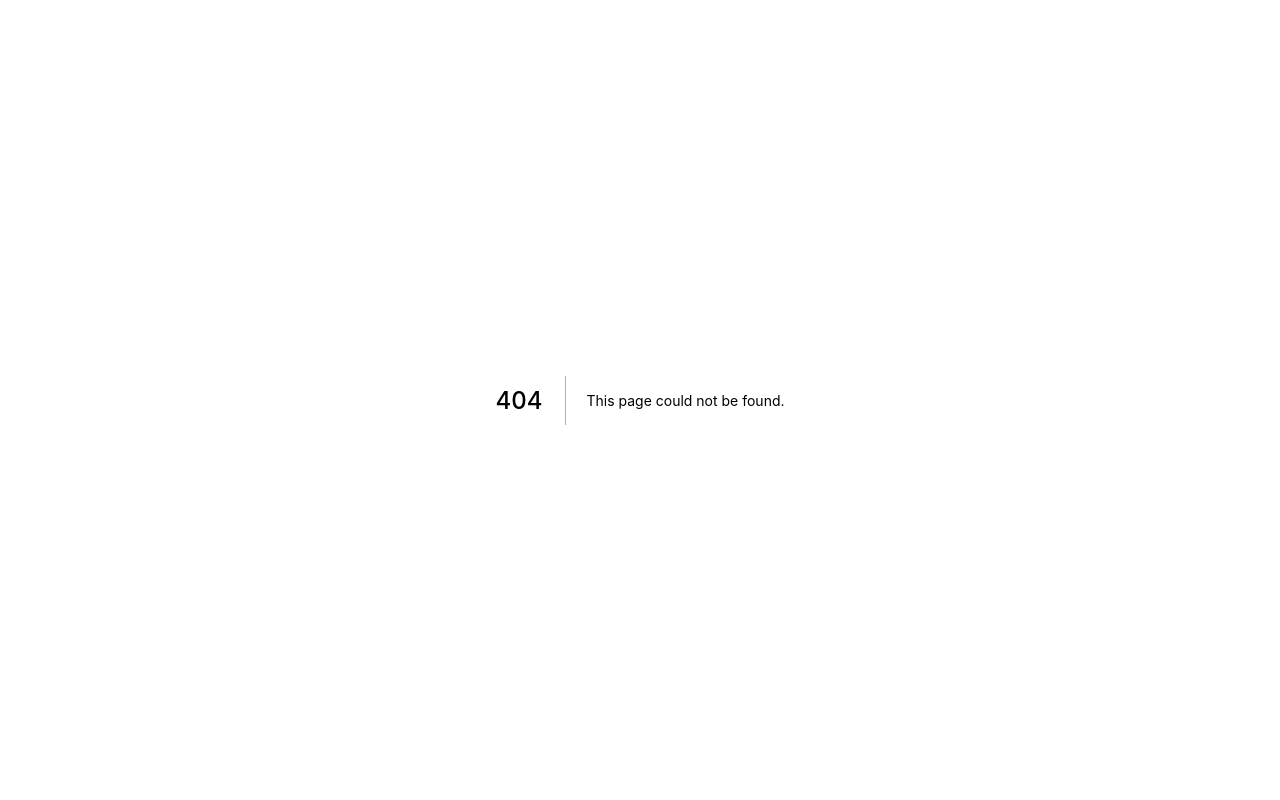
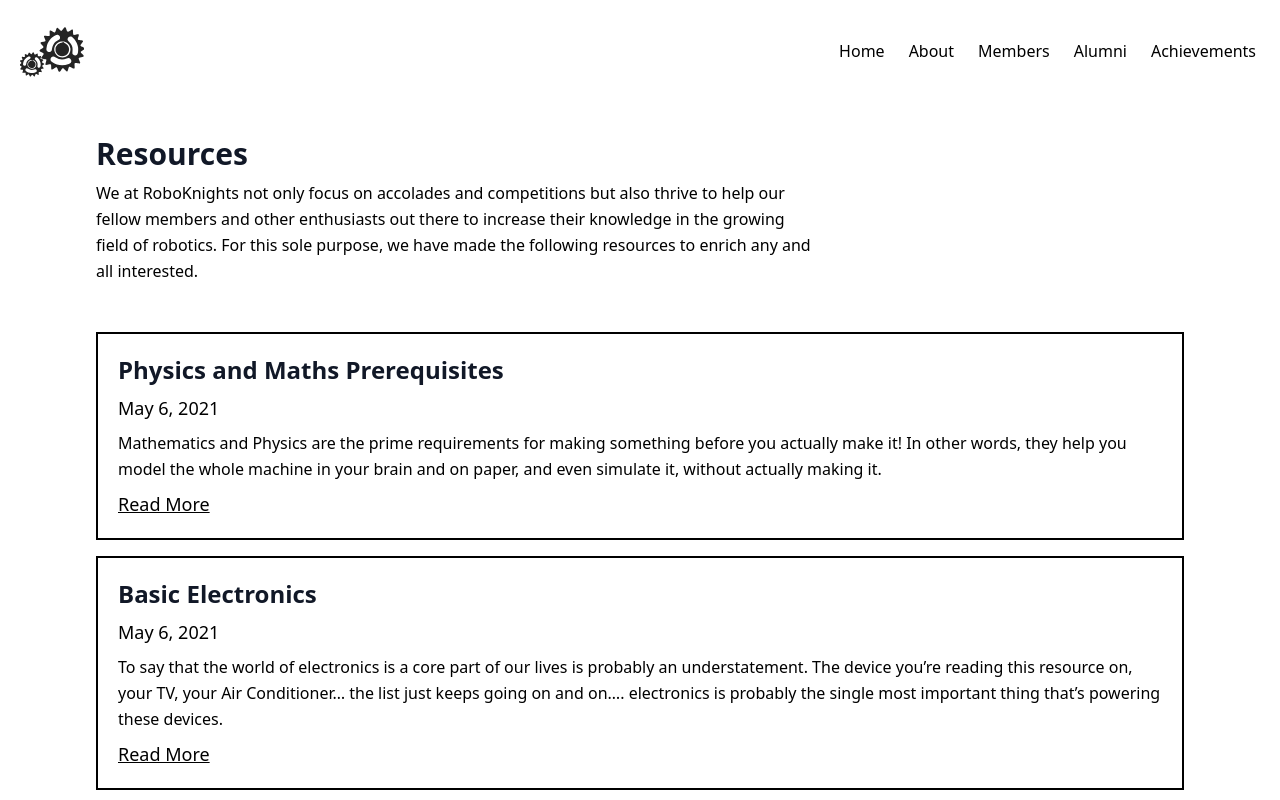
Before and after one commit to RoboKnights-Clan/RoboKnights-Clan.github.io, a Next.js app: page /resources in a window 1280 px wide. Before the commit this address had no page. Shown: the top 800 px of the page. Built offline with nearby package versions, Linux system fonts and the light colour scheme.

Commit message:
feat: Resources Page

```diff
--- /dev/null
+++ b/data/resources.ts
@@ -0,0 +1,56 @@
+export const resources = [
+  {
+    name: "Physics and Maths Prerequisites",
+    date: "May 6, 2021",
+    desc: "Mathematics and Physics are the prime requirements for making something before you actually make it! In other words, they help you model the whole machine in your brain and on paper, and even simulate it, without actually making it.",
+    link: "https://docs.google.com/document/d/e/2PACX-1vRP8TvoR8bA1Cbhc3CXm_oihUCSWkUA2A6LHFAnTElHLJ7RQt7j3GhV8NXIhS9IV81f56bAfch9Y5DS/pub",
+  },
+  {
+    name: "Basic Electronics",
+    date: "May 6, 2021",
+    desc: "To say that the world of electronics is a core part of our lives is probably an understatement. The device you’re reading this resource on, your TV, your Air Conditioner… the list just keeps going on and on…. electronics is probably the single most important thing that’s powering these devices.",
+    link: "https://docs.google.com/document/d/e/2PACX-1vQw6c0dRLHfkFtcbXYRYYH3yxEZK_2_BDPmvMvCNl4GGfSr2JMLCAY6eY-mbFdXUUOBCTo1fAfzDYUr/pub",
+  },
+  {
+    name: "Mechanical Machines and Structures",
+    date: "May 6, 2021",
+    desc: "All ‘machines’ you see daily come into different categories: some are purely mechanical like a swing, some are purely electrical like your mobile phone, and some are even purely optical - like your spectacles. However, most machines we’ll deal with are an effective combination of the first two parts - mechanics and electricity.",
+    link: "https://docs.google.com/document/d/e/2PACX-1vQR3FL_RA9HQlj3adZ71SyJQTEgLpjN653gTEGlNLPsaPsyOUgIbSafxJYP9KH_u92gCQTQSPZNzDgo/pub",
+  },
+  {
+    name: "Introduction to Arduino",
+    date: "May 6, 2021",
+    desc: "Arduino refers to a family of development boards designed by USA based company Arduino, using microcontrollers manufactured mainly by Atmel. The company was founded and originally based in Italy but is now headquartered in the USA.",
+    link: "https://docs.google.com/document/d/e/2PACX-1vSUUmk39yOWc_M7OW4g-CDIb7a9rfiIVbrQFylwVLBU9v3XGph59Wy4yB8zBo5jF7UVz2kRpvvDmn9s/pub",
+  },
+  {
+    name: "Introduction to Sensors",
+    date: "May 6, 2021",
+    desc: "In layman’s terms, a sensor is an input device which provides a signal to a microcontroller that can be converted to a specific physical quantity. But what does this really mean?",
+    link: "https://docs.google.com/document/d/e/2PACX-1vSA7vLaR7eA2lFY1Uz391JW__XAjVfGdknGaYb_DbATsx9LNwdhvzd7SJ0hc6Jcw06RiVuKIYjoPjmB/pub",
+  },
+  {
+    name: "Internet of Things",
+    date: "July 15, 2021",
+    desc: "In a nutshell, it is the exchange of information got through the connections between sensors and other technology over the internet. From your car to a refrigerator, from a cell phone to mp3 players, most of the digital devices we see are connected to an IoT network.",
+    link: "https://docs.google.com/document/d/e/2PACX-1vRVFj2ovCNcHTWCpMQ7abFeDj1q2I0wT3smP572v5pt0lfTmuNgPDBfy4cGaPJ_krMCXWFXEif3n4Gl/pub",
+  },
+  {
+    name: "Advanced Programming— Dijkstra's Algorithm",
+    date: "May 6, 2021",
+    desc: "Mobile robots have a wide range of applications. Path-planning is an important primitive for autonomous mobile robots that lets robots find the ‘shortest’, or the ‘otherwise optimal’ path between two points.",
+    link: "https://docs.google.com/document/d/e/2PACX-1vSepKJHQE3Zm_eL20kLEHYFjOZD1ED7CRlZwerTnyEkBeARbQ0Rw9KF-OPrfjzKv3Rb8_9zvcr0M7df/pub",
+  },
+  {
+    name: "Advanced Programming— Linear Regression",
+    date: "May 6, 2021",
+    desc: "Machine Learning is everywhere. This is a phrase we see often these days, and it’s pretty close to a genuine truism. Netflix, Amazon, Siri, Pandora, and the list goes on. But it’s not just entertainment and media.",
+    link: "https://docs.google.com/document/d/e/2PACX-1vSaHk7u5ECByuOTD-ciZ2oJXNT_dxTAUN6WGMdUbAZFSX3IjkymJ9db0VGPITC_rnIbIFc2ex1yPODw/pub",
+  },
+  {
+    name: "Advanced Programming— PID Control Algorithm",
+    date: "May 6, 2021",
+    desc: "PID stands for Proportional - Integral - Derivative. Now, don’t panic. While the title screams calculus (and at the lowest level it is calculus), in practice, you don’t need an in-depth understanding of the math to implement it.",
+    link: "https://docs.google.com/document/d/e/2PACX-1vRB-VmYHpyutXp27sr-yiTKkT_TOKEBc0lJvz23G1N_krG3V-t9QHYzoB0XEZzJ3dt7QgKFffik2shy/pub",
+  },
+];
--- /dev/null
+++ b/pages/resources.tsx
@@ -0,0 +1,43 @@
+import React from "react";
+import Header from "../components/Header";
+import { resources } from "../data/resources";
+import useTitle from "../hooks/use-title";
+
+const ResourcesPage = () => {
+  useTitle("Resources");
+  return (
+    <div>
+      <Header />
+      <div className="container mx-auto md:px-24 px-5 py-8">
+        <div className="flex flex-col w-full mb-8">
+          <h1 className="sm:text-3xl text-2xl font-bold title-font mb-2 text-gray-900">
+            Resources
+          </h1>
+          <p className="lg:w-2/3 leading-relaxed text-base mb-4">
+            We at RoboKnights not only focus on accolades and competitions but
+            also thrive to help our fellow members and other enthusiasts out
+            there to increase their knowledge in the growing field of robotics.
+            For this sole purpose, we have made the following resources to
+            enrich any and all interested.
+          </p>
+        </div>
+        <div className="flex flex-col">
+          {resources.map((resource, index) => (
+            <div className="border-2 border-black p-5 mb-4" key={index}>
+              <h1 className="title-font sm:text-2xl text-xl mb-2 font-semibold text-gray-900">
+                {resource.name}
+              </h1>
+              <h2 className="mb-2 text-lg">{resource.date}</h2>
+              <p className="leading-relaxed text-base mb-2">{resource.desc}</p>
+              <a href={resource.link} className="underline text-lg">
+                Read More
+              </a>
+            </div>
+          ))}
+        </div>
+      </div>
+    </div>
+  );
+};
+
+export default ResourcesPage;
```
